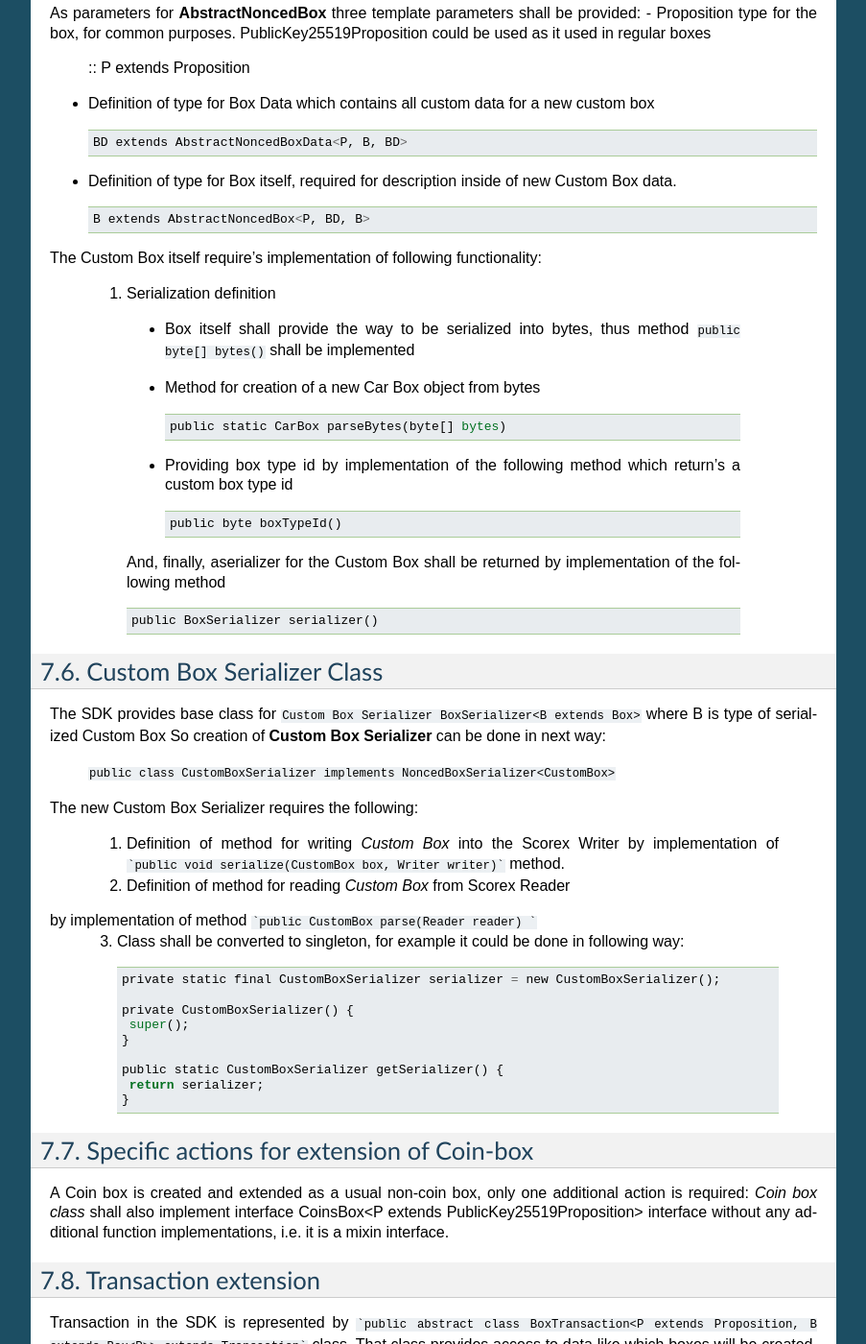
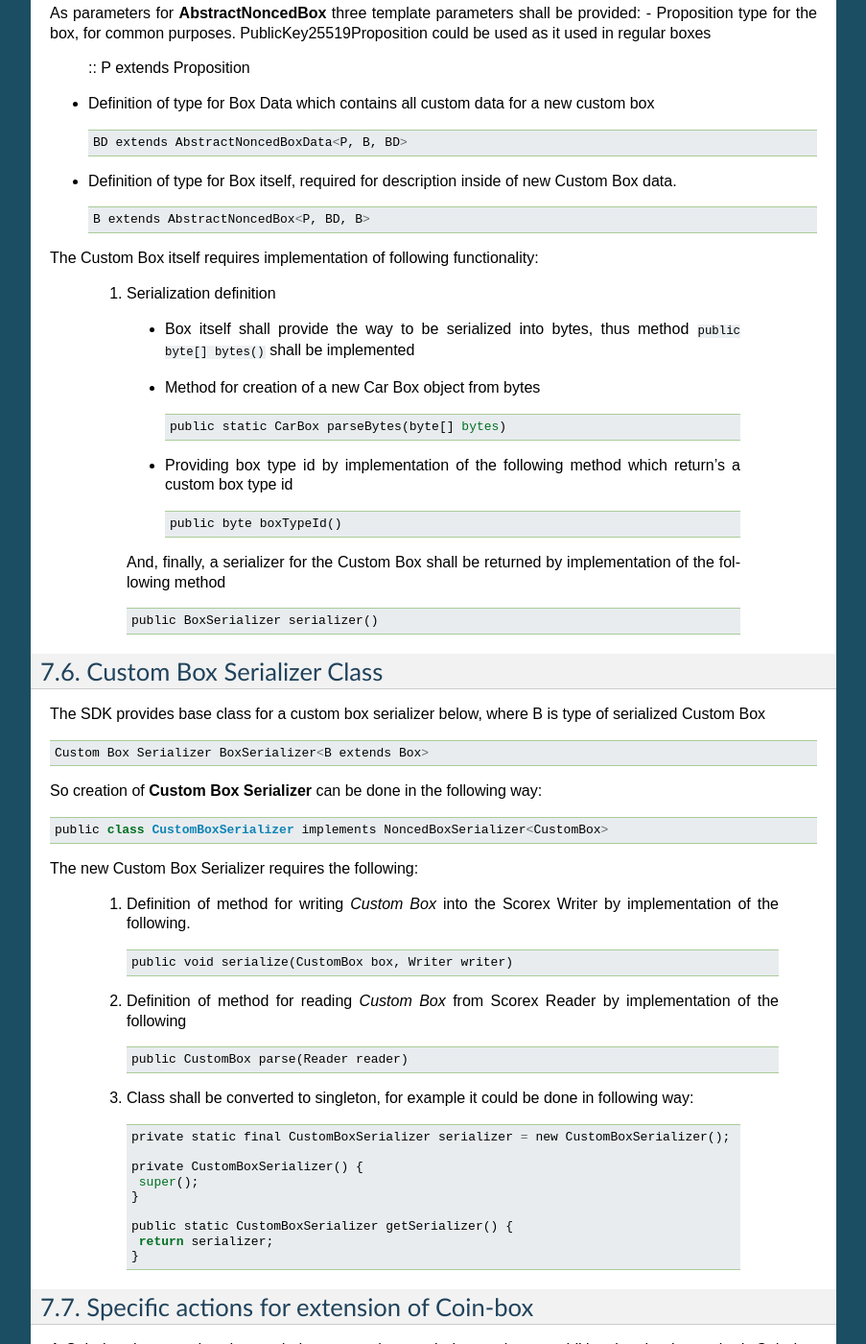
Before and after one commit to megaluck/documentation, a Sphinx documentation site: the page built from docs/introduction/07-Sidechain-SDK-extension.rst, in a window 1280 px wide and 1400 px high, scrolled down 4680 px. Shown: the whole window at 96% size, without its empty margins (198-1101 px from the left). Built offline with Sphinx 7.4.7, drawn with Linux system fonts in a browser that asks for light colours.

Commit message:
Custom Box Serializer Class

````diff
--- a/docs/introduction/07-Sidechain-SDK-extension.rst
+++ b/docs/introduction/07-Sidechain-SDK-extension.rst
@@ -260,7 +260,7 @@ As parameters for **AbstractNoncedBox** three template parameters shall be provi
   ::
    B extends AbstractNoncedBox<P, BD, B>
 
-The Custom Box itself require's implementation of following functionality:
+The Custom Box itself requires implementation of following functionality:
 
   1. Serialization definition
 
@@ -273,22 +273,32 @@ The Custom Box itself require's implementation of following functionality:
       ::
        public byte boxTypeId()
 
-    And, finally, aserializer for the Custom Box shall be returned by implementation of the following method
+    And, finally, a serializer for the Custom Box shall be returned by implementation of the following method
     ::
      public BoxSerializer serializer()
 
 Custom Box Serializer Class
 ###########################
 
-The SDK provides base class for ``Custom Box Serializer
-BoxSerializer<B extends Box>`` where B is type of serialized Custom Box
-So creation of **Custom Box Serializer** can be done in next way:
- ``public class CustomBoxSerializer implements NoncedBoxSerializer<CustomBox>``
+The SDK provides base class for a custom box serializer below, where B is type of serialized Custom Box
+::
+ Custom Box Serializer BoxSerializer<B extends Box>
+
+So creation of **Custom Box Serializer** can be done in the following way:
+::
+ public class CustomBoxSerializer implements NoncedBoxSerializer<CustomBox>
+
 The new Custom Box Serializer requires the following:
 
-  1. Definition of method for writing *Custom Box* into the Scorex Writer by implementation of ```public void serialize(CustomBox box, Writer writer)``` method.
+  1. Definition of method for writing *Custom Box* into the Scorex Writer by implementation of the following.
+     ::
+      public void serialize(CustomBox box, Writer writer)
+
   2. Definition of method for reading *Custom Box* from Scorex Reader
-by implementation of method ```public CustomBox parse(Reader reader) ```
+     by implementation of the following
+     ::
+      public CustomBox parse(Reader reader)
+
   3. Class shall be converted to singleton, for example it could be done in following way:
 
     ::
````
